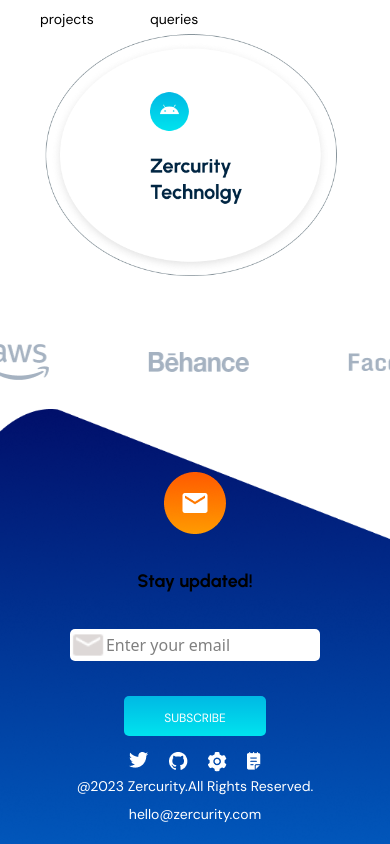
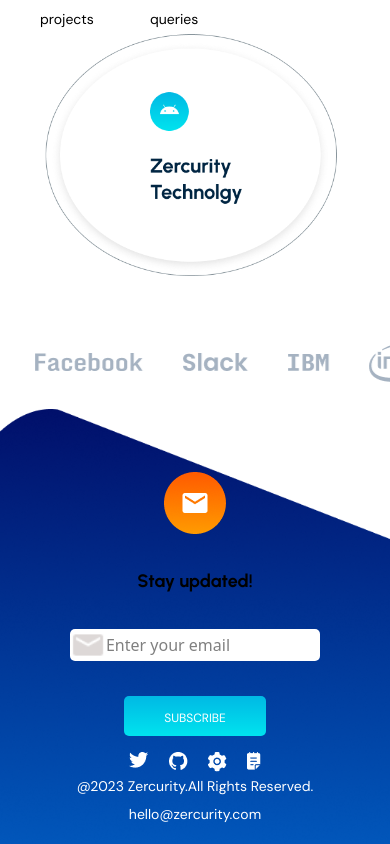
Before and after one commit to kaundalsajal/realtimemonitoringpage, a Next.js app: page / in a window 390 px wide. Shown: the part 4579-5423 px from the top of the page. Built offline with nearby package versions, Linux system fonts and the light colour scheme.

Commit message:
fix: adjust gap size in partner section layout

```diff
--- a/src/components/partner-section.tsx
+++ b/src/components/partner-section.tsx
@@ -4,7 +4,7 @@
 function PartnerSection() {
   return (
     <section className="flex  w-full overflow-hidden px-10 sm:px-8 mt-10 mx-auto">
-      <div className="flex animate-marquee gap-25 items-center justify-center">
+      <div className="flex animate-marquee gap-10 md:gap-25 items-center justify-center">
         {partnerSectionImages.map((image, index) => (
           <Image
             key={index}
```
